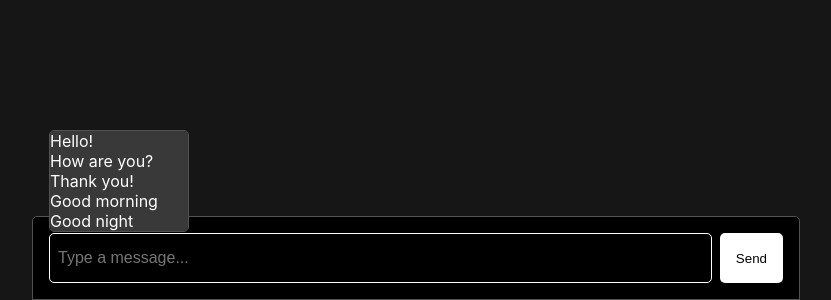
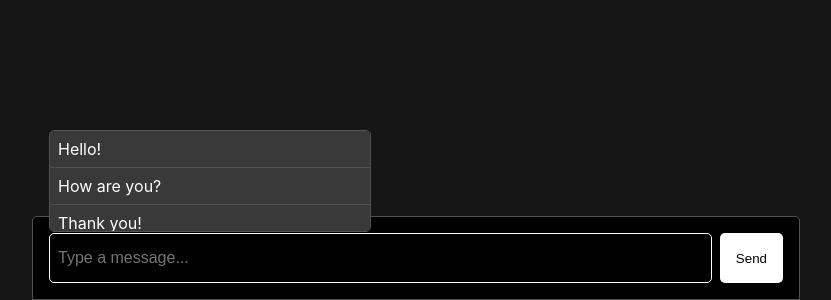
Before and after one commit to doga-ozcelik/chat-application, a React (Create React App) app: page / in a window 1280 px wide. Shown: the part 502-802 px from the top of the page, without its empty margins (224-1055 px from the left). Built offline with nearby package versions, Linux system fonts and the light colour scheme.

Commit message:
style(MessageInput): Arrange list item style

```diff
--- a/src/components/MessageInput/MessageInput.css
+++ b/src/components/MessageInput/MessageInput.css
@@ -25,6 +25,17 @@
   position: absolute;
   bottom: calc(50px + 1rem);
   color: white;
+  width: 25%;
+}
+
+.List-item {
+  padding: 0.5rem;
+  border-top: 1px solid #525252;
+  cursor: pointer;
+
+  &:hover {
+    background-color: #525252;
+  }
 }
 
 .Input {
--- a/src/components/MessageInput/index.tsx
+++ b/src/components/MessageInput/index.tsx
@@ -76,7 +76,13 @@ const MessageInput: React.FC<MessageInputProps> = ({ onSendMessage }) => {
     <form onSubmit={handleSubmit} className="Input-container">
       <ul className="List">
         {commonPhrases.map((phrase, index) => (
-          <li key={index}>{phrase}</li>
+          <li
+            key={index}
+            style={index === 0 ? { borderTop: "none" } : {}}
+            className="List-item"
+          >
+            {phrase}
+          </li>
         ))}
       </ul>
       <input
```
